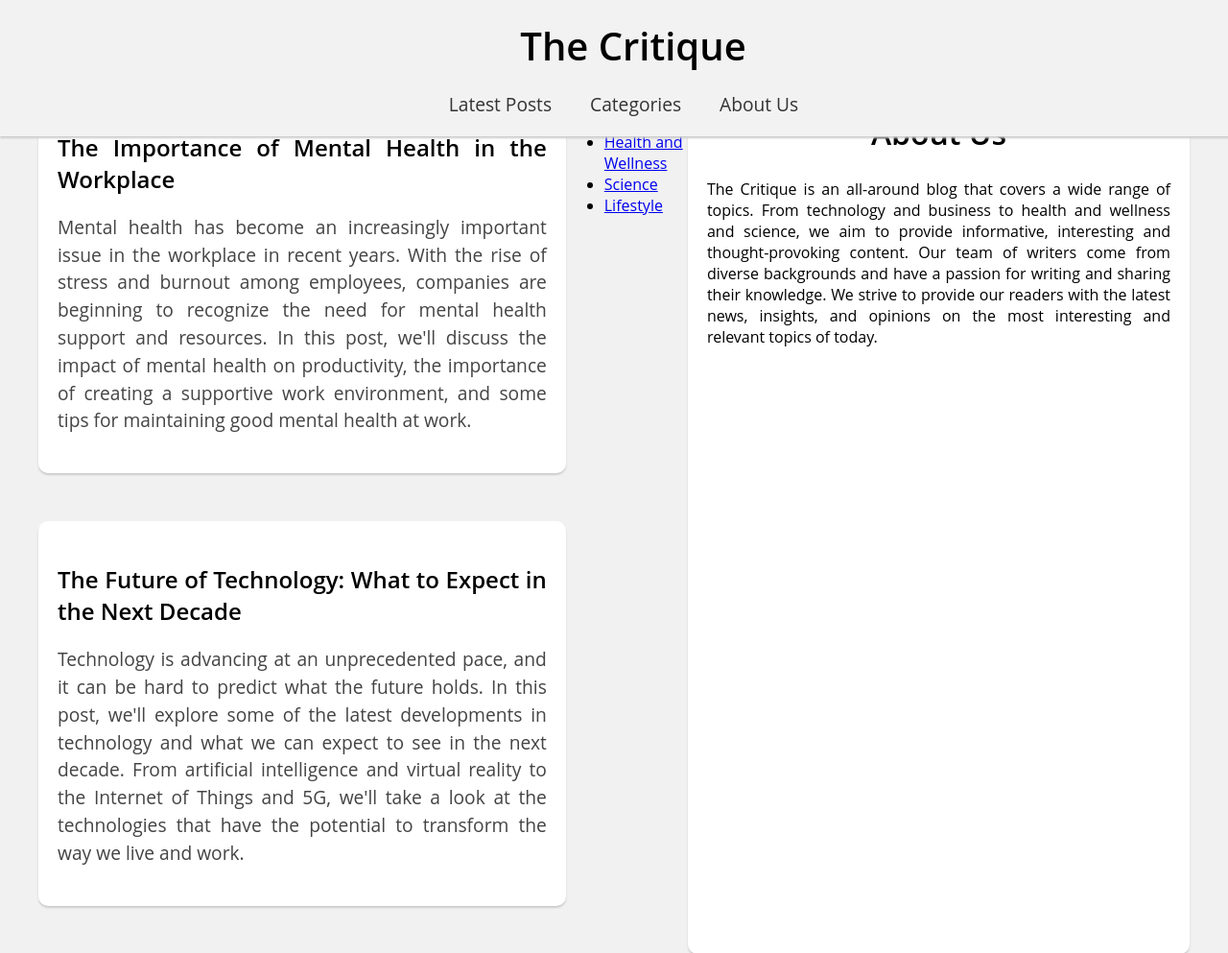
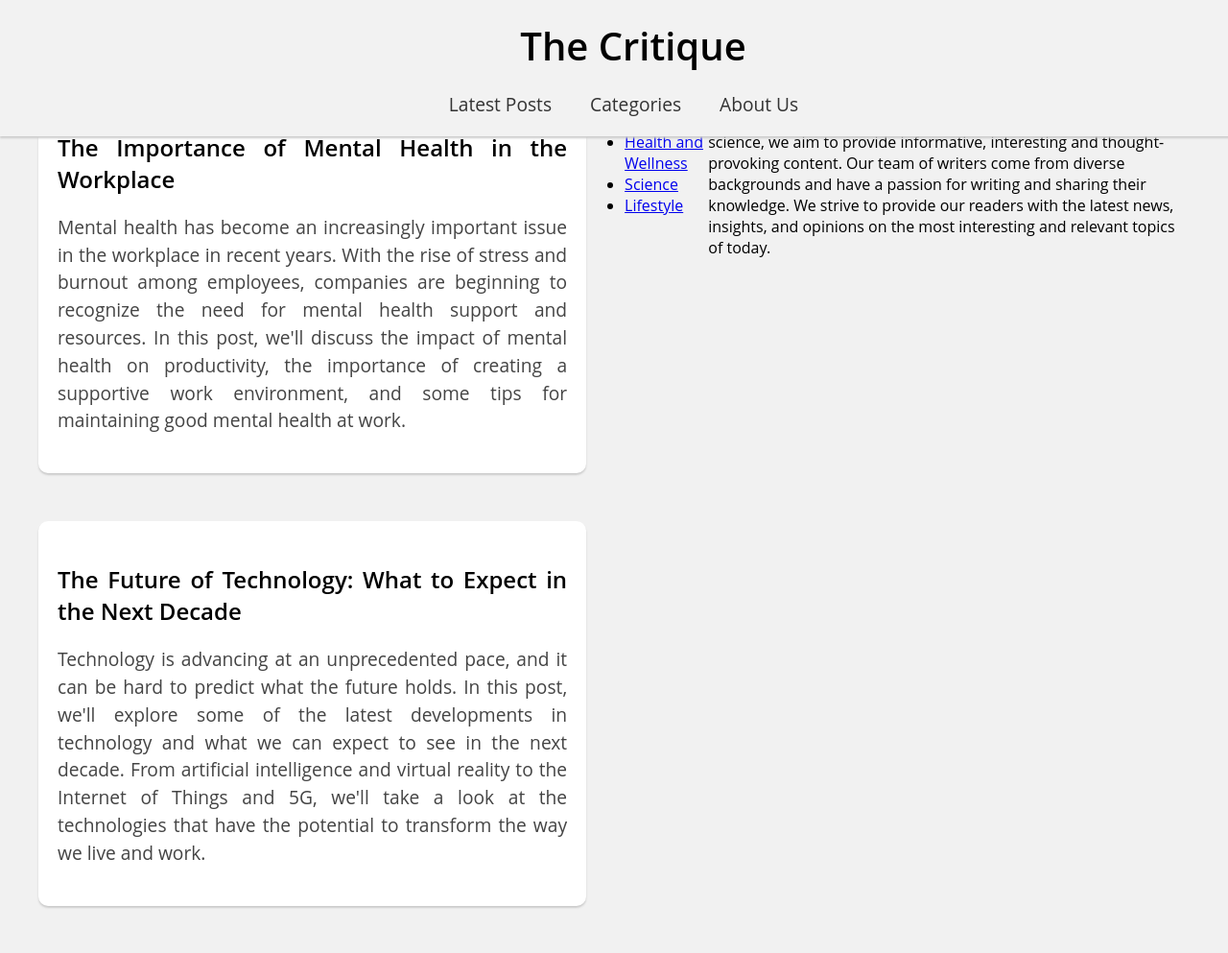
Before and after one commit to thebestreddy/thebestreddy.github.io, a plain HTML site: page index.html in a window 1280 px wide. Shown: the top 993 px of the page at 96% size. Drawn offline with Linux system fonts and the light colour scheme.

Commit message:
Update styles.css

```diff
--- a/styles.css
+++ b/styles.css
@@ -14,6 +14,7 @@ header {
     position: fixed;
     width: 100%;
     z-index: 1;
+    top: 0;
 }
 
 header h1 {
@@ -95,8 +96,7 @@ main article p {
 
 main article .author{
     text-align: right;
-    font-size:
-    1.2em;
+    font-size: 1.2em;
     color: #444;
     margin-bottom: 20px;
 }
@@ -124,31 +124,12 @@ main article .categories a{
     text-decoration: none;
 }
 
-main #about-us {
-    margin-top: 50px;
-    background-color: #fff;
-    padding: 20px;
-    box-shadow: 0px 2px 2px #ccc;
-    border-radius: 10px;
-    text-align: justify;
-    flex-grow: 1;
-}
-
-main #about-us h2{
-    font-size: 2em;
-    font-weight: 600;
-    color: #000;
-    text-align: center;
-}
-
 footer {
     background-color: #f2f2f2;
     padding: 20px;
     text-align: center;
-    position: relative;
-    bottom: 0;
+    margin-top: 50px;
     width: 100%;
-    margin-top: 50px;
 }
 
 footer p {
```
